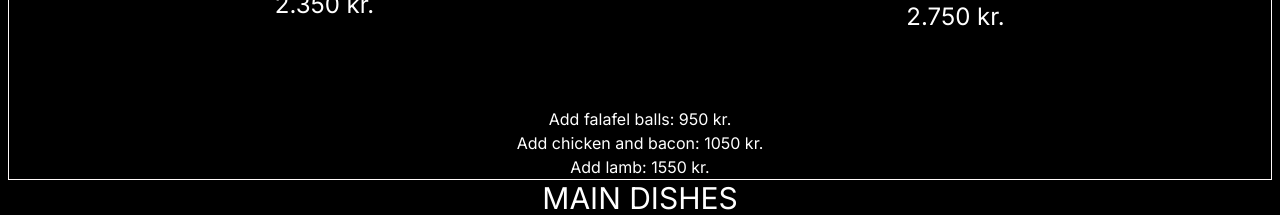
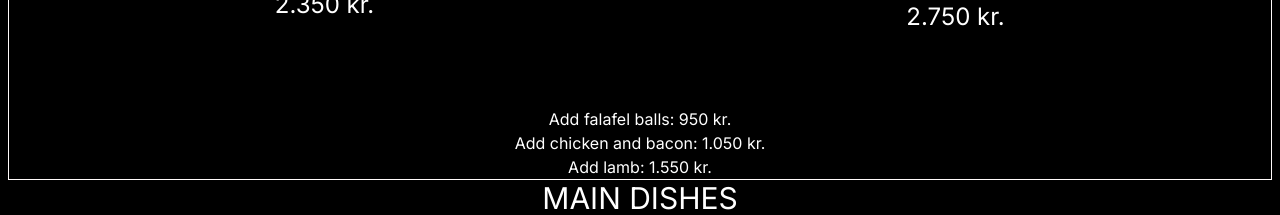
Before and after one commit to salam4life2270/101bistro, a Next.js app: page /menus in a window 1280 px wide. Shown: the part 2240-2455 px from the top of the page. Built offline with nearby package versions, Linux system fonts and the light colour scheme.

Commit message:
update price on main

```diff
--- a/app/menus/page.jsx
+++ b/app/menus/page.jsx
@@ -148,8 +148,8 @@ const Menus = () => {
 </div>
 <div>
   <p>Add falafel balls: 950 kr.</p>
-  <p>Add chicken and bacon: 1050 kr.</p>
-  <p>Add lamb: 1550 kr.</p>
+  <p>Add chicken and bacon: 1.050 kr.</p>
+  <p>Add lamb: 1.550 kr.</p>
 </div>
 
 
```
